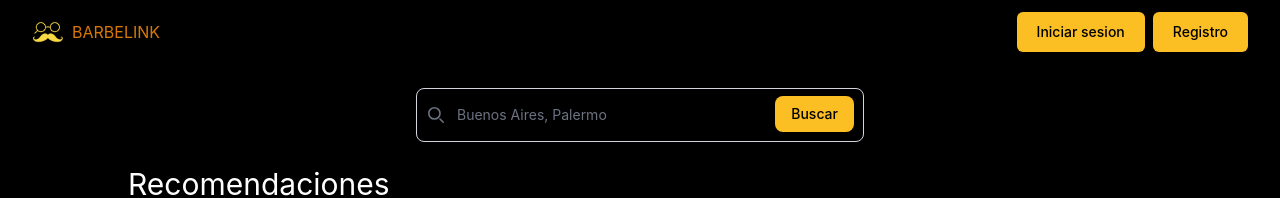
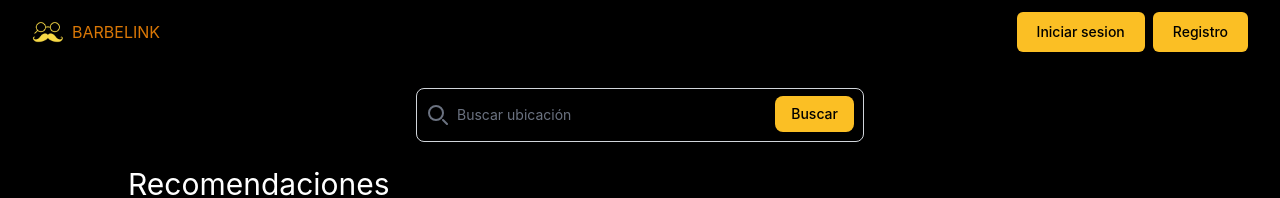
Before and after one commit to JesusMedina21/barbelink-vercel, an Angular app: page / in a window 1280 px wide. Shown: the top 198 px of the page. Built offline with nearby package versions, Linux system fonts and the light colour scheme.

Commit message:
diseño icono busqueda

```diff
--- a/src/app/home/home.component.html
+++ b/src/app/home/home.component.html
@@ -25,22 +25,31 @@
 <br>
 
 <form class="max-w-md mx-auto">
-  <div class="relative">
-    <div class="absolute inset-y-0 start-0 flex items-center ps-3 pointer-events-none">
-      <svg class="w-4 h-4 text-gray-500" aria-hidden="true" xmlns="http://www.w3.org/2000/svg" fill="none"
+  <div class="relative w-full max-w-xs sm:max-w-lg mx-auto">
+    <!-- Icono de búsqueda -->
+    <div class="absolute inset-y-0 start-0 flex items-center ps-2 sm:ps-3 pointer-events-none">
+      <svg class="w-4 h-4 sm:w-5 sm:h-5 text-gray-500" aria-hidden="true" xmlns="http://www.w3.org/2000/svg" fill="none"
         viewBox="0 0 20 20">
         <path stroke="currentColor" stroke-linecap="round" stroke-linejoin="round" stroke-width="2"
           d="m19 19-4-4m0-7A7 7 0 1 1 1 8a7 7 0 0 1 14 0Z" />
       </svg>
     </div>
-    <input type="search" id="default-search" class="block w-full p-4 ps-10 text-sm text-white border
-       border-gray-300 rounded-lg bg-black focus:ring-amber-500
-        focus:border-amber-500 dark:bg-gray-700 dark:border-gray-600
-         dark:placeholder-gray-400 dark:text-white" placeholder="Buenos Aires, Palermo" required />
-    <button type="submit" class="text-black absolute end-2.5 bottom-2.5 bg-amber-400 hover:bg-amber-700
-      focus:ring-4 focus:outline-none focus:ring-blue-300 font-medium rounded-lg text-sm px-4
-      py-2 dark:bg-blue-600 dark:hover:bg-blue-700 dark:focus:ring-blue-800">Buscar</button>
+
+    <!-- Input de búsqueda -->
+    <input type="search" id="default-search"
+      class="block w-full p-2 sm:p-4 ps-8 sm:ps-10 text-xs sm:text-sm text-white border
+       border-gray-300 rounded-lg bg-black focus:ring-amber-500 focus:border-amber-500"
+       placeholder="Buscar ubicación" required />
+
+    <!-- Botón de búsqueda -->
+    <button type="submit"
+      class="text-black absolute end-2 bottom-1.5 sm:end-2.5 sm:bottom-2.5 bg-amber-400 hover:bg-amber-700
+      focus:ring-4 focus:outline-none font-medium rounded-lg text-xs sm:text-sm px-3 py-1 sm:px-4 sm:py-2">
+      Buscar
+    </button>
   </div>
+
+
 </form>
 
 <br>
```
